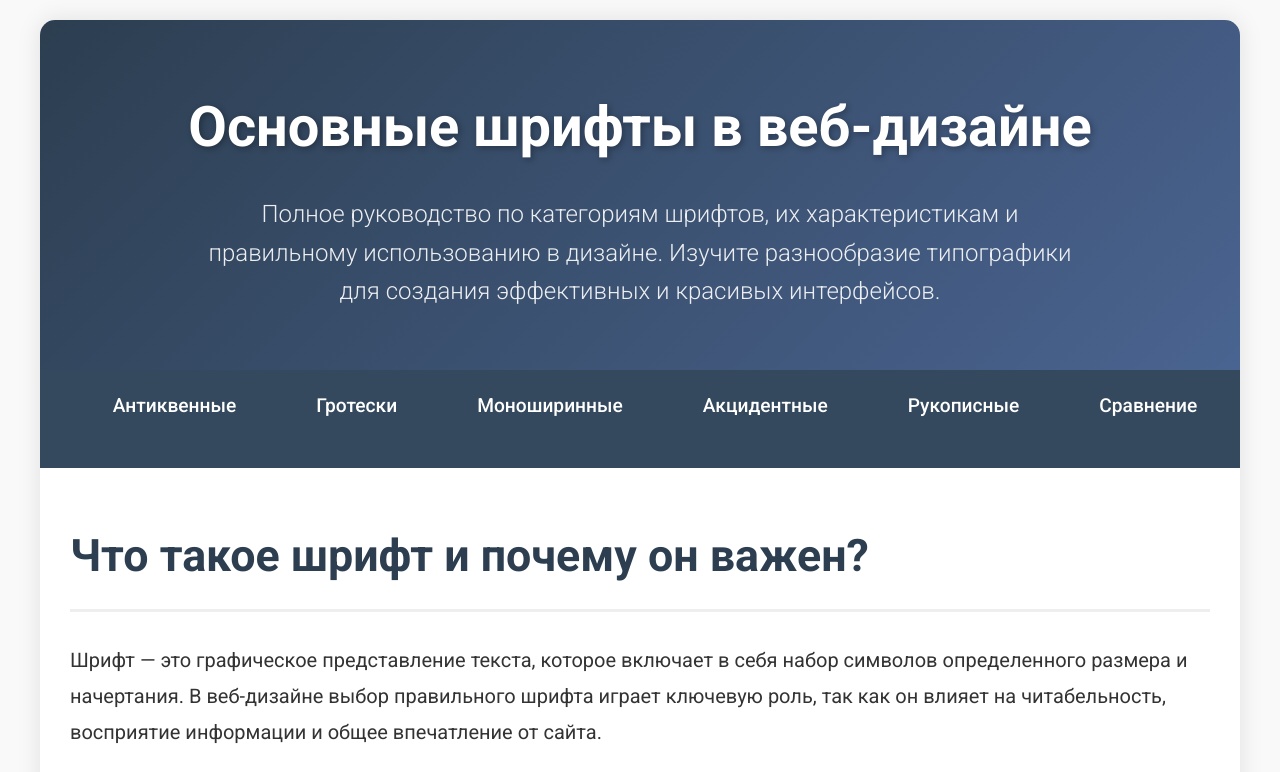
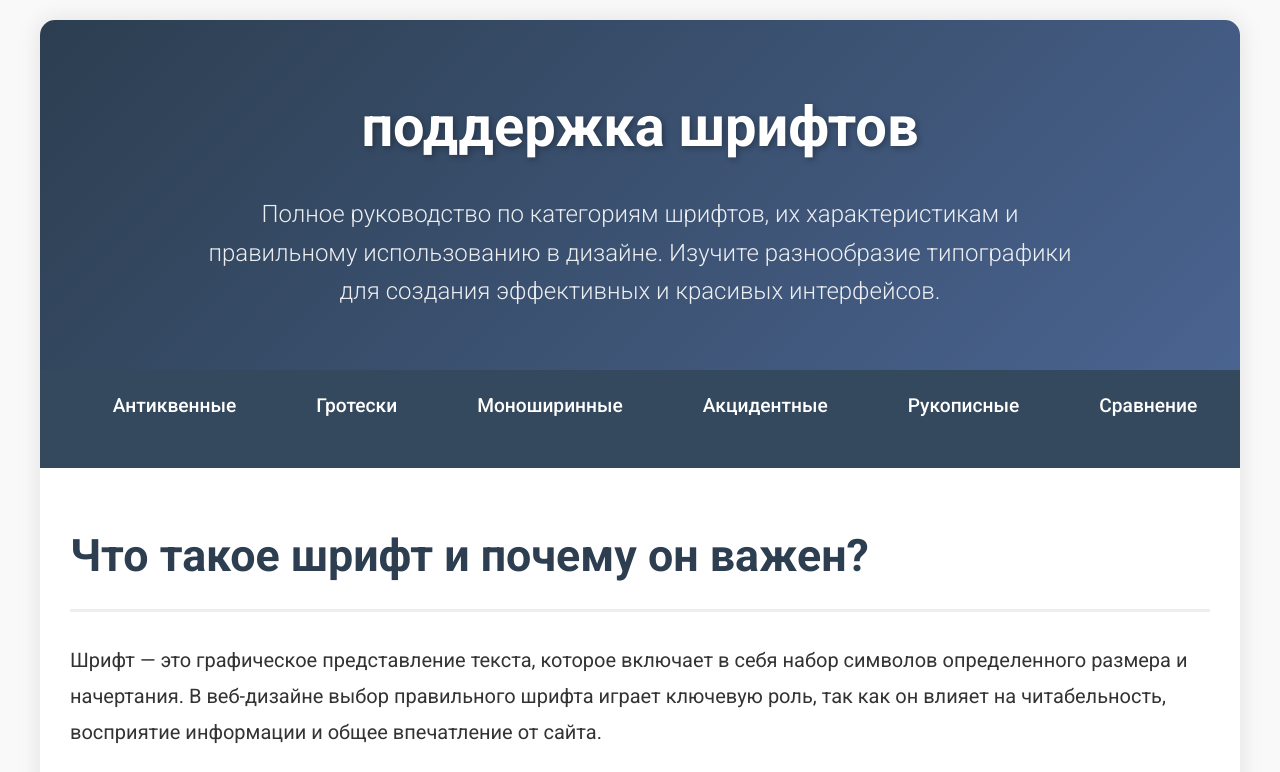
Before and after one commit to vovakuteev7-create/fonts, a plain HTML site: page index.html in a window 1280 px wide. Shown: the top 772 px of the page. Drawn offline with Linux system fonts and the light colour scheme.

Commit message:
Update index.html

```diff
--- a/index.html
+++ b/index.html
@@ -273,7 +273,7 @@
 <body>
     <div class="container">
         <header>
-            <h1>Основные шрифты в веб-дизайне</h1>
+            <h1>поддержка шрифтов</h1>
             <p class="subtitle">Полное руководство по категориям шрифтов, их характеристикам и правильному использованию в дизайне. Изучите разнообразие типографики для создания эффективных и красивых интерфейсов.</p>
         </header>
 
```
